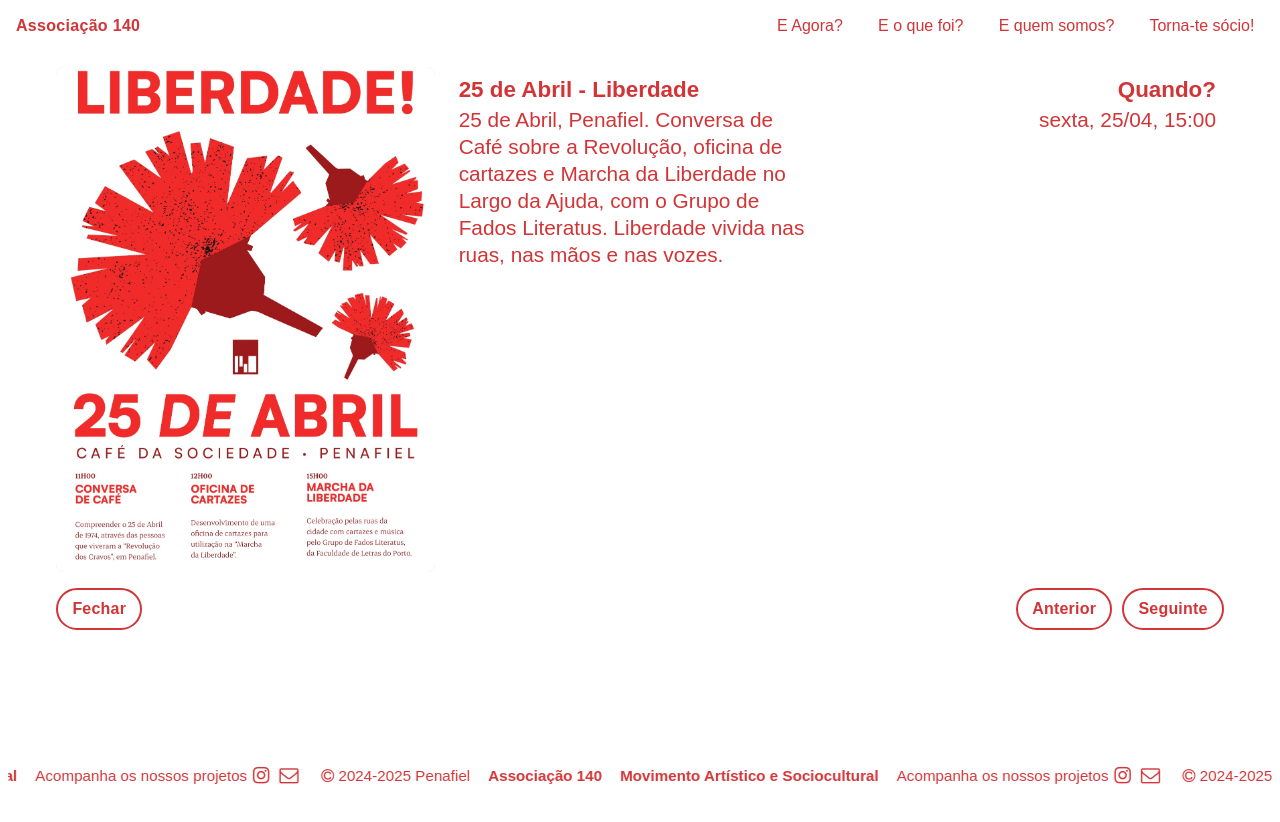
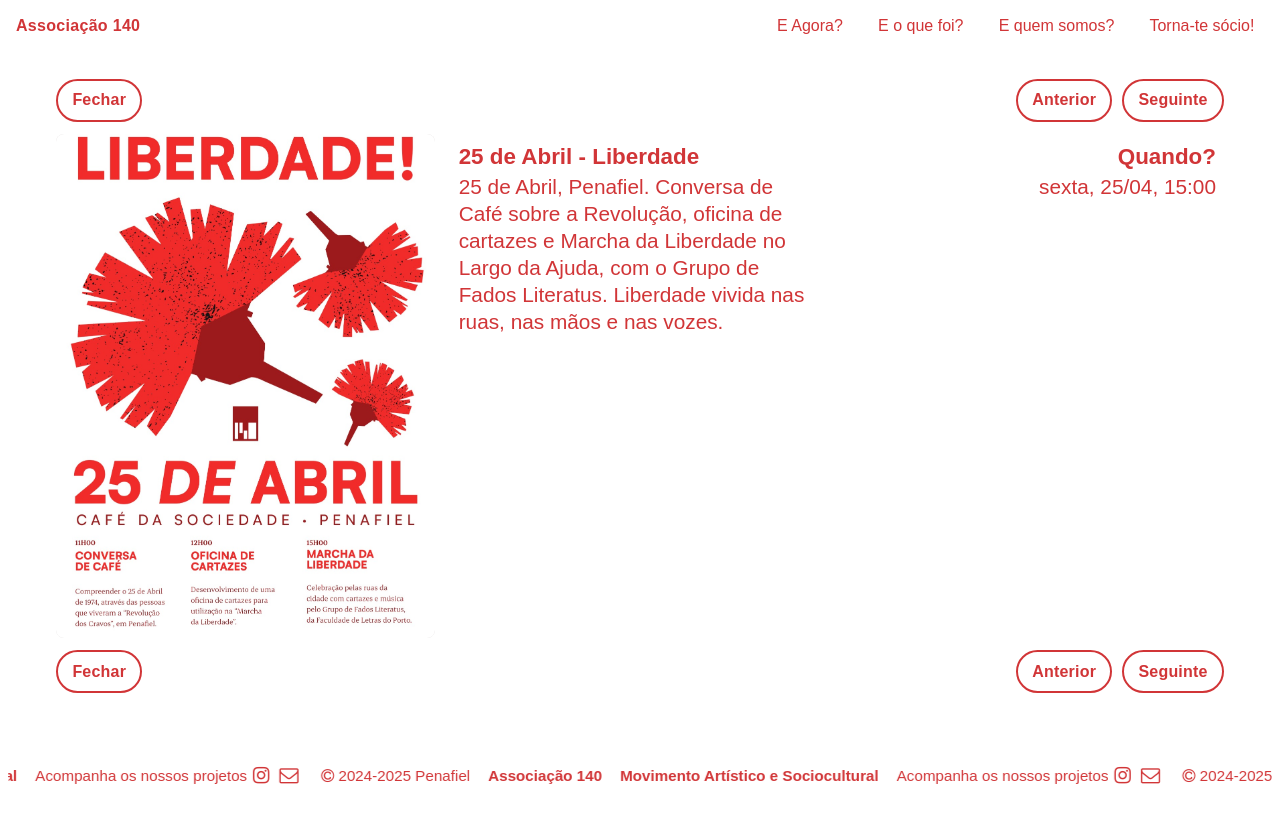
Before and after one commit to mdaraujo/140, a React (Vite) app: page /evento/25-abril-25 in a window 1280 px wide. Shown: the top 822 px of the page. Before the commit the page ends 800 px from the top, so only its background shows below. Built offline with nearby package versions, Linux system fonts and the light colour scheme; a web font is replaced by a local one.

Commit message:
style(nav): equalize top/bottom spacing on event page; style(quem-somos): left-align and vertically center text items

```diff
--- a/src/pages/EventDetail.css
+++ b/src/pages/EventDetail.css
@@ -17,7 +17,7 @@
   align-items: center;
   justify-content: space-between;
   gap: 0.75rem;
-  margin-top: 1rem;
+  margin: 0.75rem 0;
 }
 .event-nav-group {
   display: flex;
--- a/src/pages/EventDetail.tsx
+++ b/src/pages/EventDetail.tsx
@@ -38,6 +38,25 @@ const EventDetail: React.FC = () => {
       ? sortedPast[currentIndex + 1].id
       : null;
 
+  const NavControls: React.FC = () => (
+    <nav className="event-detail-nav" aria-label="Navegação de eventos">
+      <Link to="/foi" className="event-btn" aria-label="Voltar à lista de eventos">
+        Fechar
+      </Link>
+      <div className="event-nav-group">
+        {prevEventId && (
+          <Link to={`/evento/${prevEventId}`} className="event-btn" aria-label="Evento anterior">
+            Anterior
+          </Link>
+        )}
+        {nextEventId && (
+          <Link to={`/evento/${nextEventId}`} className="event-btn" aria-label="Próximo evento">
+            Seguinte
+          </Link>
+        )}
+      </div>
+    </nav>
+  );
   const gridItems: ContentItem[] = useMemo(() => {
     if (!event) return [];
     if (event.items && event.items.length > 0) return event.items;
@@ -95,6 +114,7 @@ const EventDetail: React.FC = () => {
       <Navbar />
 
       <main className="event-detail-content" role="main" aria-labelledby="event-title">
+        <NavControls />
         <h1 id="event-title" className="sr-only">
           {event.name}
         </h1>
@@ -130,28 +150,7 @@ const EventDetail: React.FC = () => {
           )}
         </CardGrid>
 
-        {/* Bottom navigation: back to list and prev/next */}
-        <nav className="event-detail-nav" aria-label="Navegação de eventos">
-          <Link to="/foi" className="event-btn" aria-label="Voltar à lista de eventos">
-            Fechar
-          </Link>
-          <div className="event-nav-group">
-            {prevEventId && (
-              <Link
-                to={`/evento/${prevEventId}`}
-                className="event-btn"
-                aria-label="Evento anterior"
-              >
-                Anterior
-              </Link>
-            )}
-            {nextEventId && (
-              <Link to={`/evento/${nextEventId}`} className="event-btn" aria-label="Próximo evento">
-                Seguinte
-              </Link>
-            )}
-          </div>
-        </nav>
+        <NavControls />
       </main>
       <Footer />
     </div>
--- a/src/pages/QuemSomos.css
+++ b/src/pages/QuemSomos.css
@@ -78,3 +78,14 @@
   aspect-ratio: 3 / 4;
   object-fit: cover;
 }
+
+/* Force left alignment for text items on Quem Somos page */
+.about-page .card-grid .text-block,
+.about-page .card-grid .text-block:nth-of-type(even),
+.about-page .card-grid .text-block:nth-of-type(odd) {
+  text-align: left;
+  /* Vertically center text inside the ghost card area */
+  display: grid;
+  align-content: center;
+  justify-items: start;
+}
```
